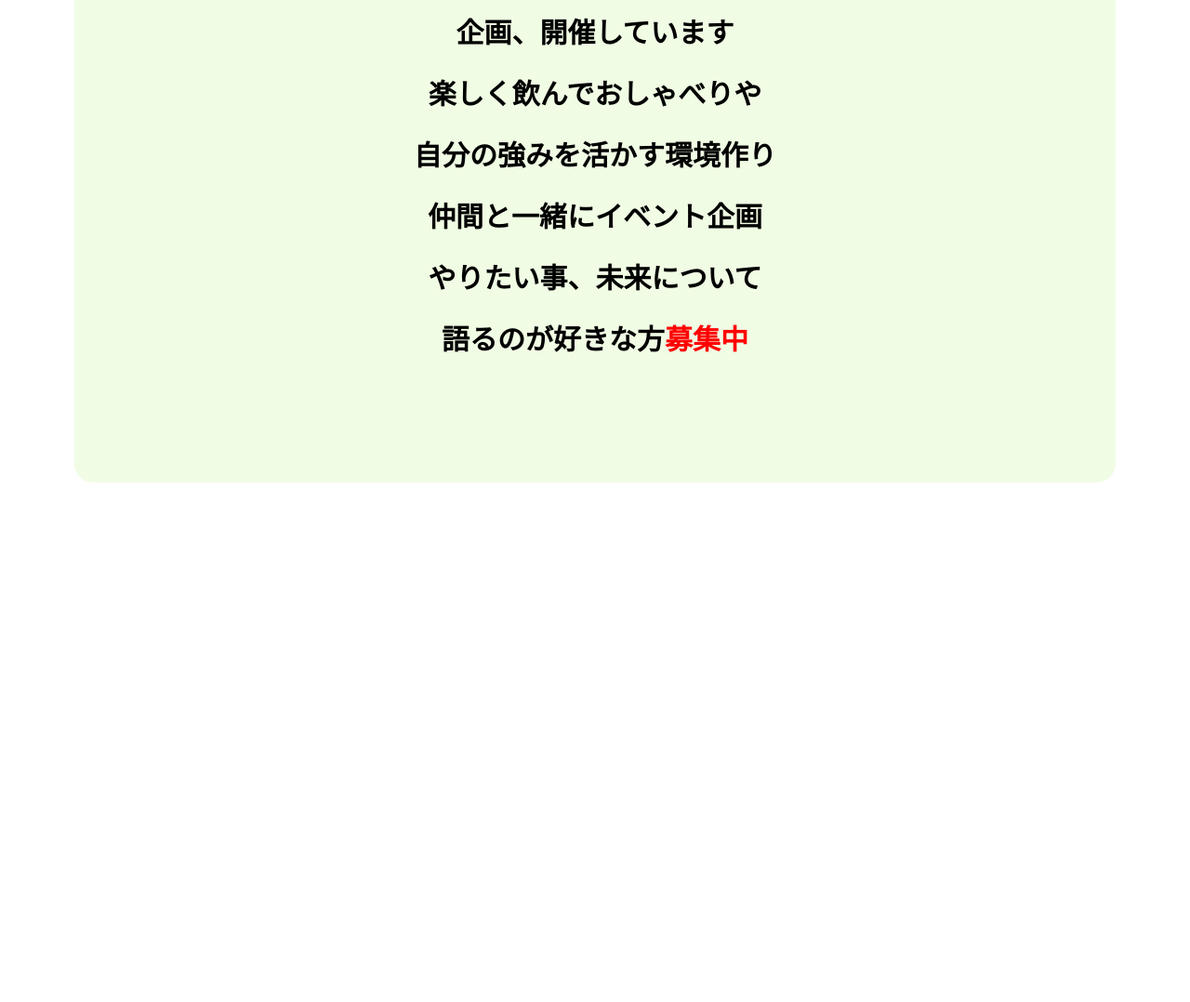
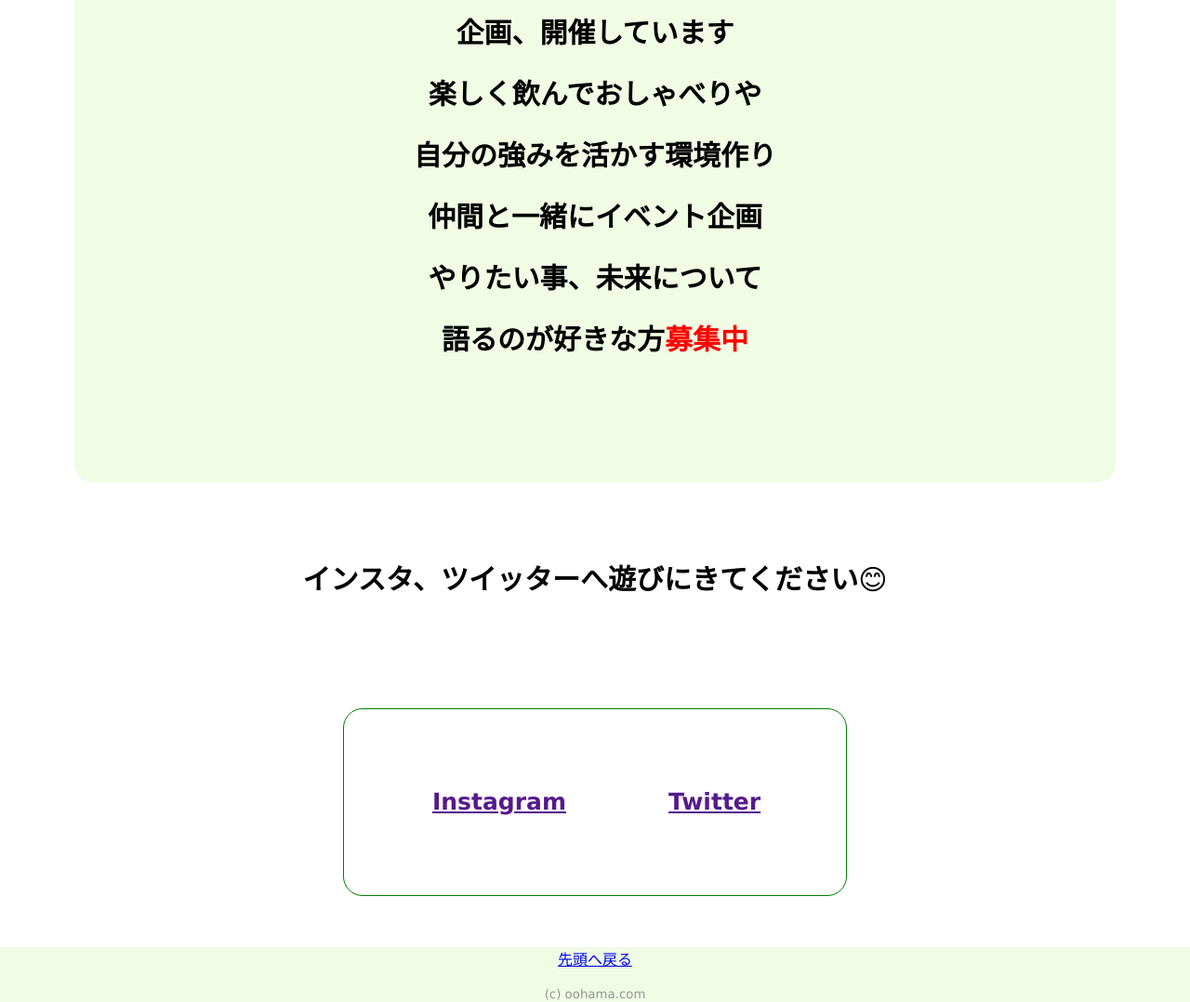
Before and after one commit to kyannaga/oohama, a plain HTML site: page index.html in a window 1280 px wide. Shown: the part 7536-8614 px from the top of the page at 93% size. Before the commit the page ends 8055 px from the top, so only its background shows below. Drawn offline with Linux system fonts and the light colour scheme.

Commit message:
Add files via upload

```diff
--- a/css/styles.css
+++ b/css/styles.css
@@ -1,6 +1,5 @@
 body {
   margin: 0;
-  font-size: 16px;
   font-family: Verdana, Geneva, Tahoma, sans-serif;
 }
 
@@ -115,3 +114,47 @@ section img {
 span {
   color: red;
 }
+
+.block3 p {
+  margin: 80px;
+}
+
+.sns {
+  padding: 40px;
+}
+.sns  ul {
+  width: 500px;
+  height: 200px;
+  list-style: none;
+  display: flex;
+  outline: solid 1px green;
+  border-radius: 20px;
+  margin: 0 auto;
+  font-size: 25px;
+  line-height: 2.2;
+  align-items: center;
+}
+
+.insta {
+  padding: 10px 55px;
+}
+
+.twitter {
+  padding:  10px 55px;
+}
+
+a:hover {
+  text-decoration: none;
+  opacity: 0.5;
+}
+
+/* footer */
+
+footer {
+  background: rgb(240, 252, 228);
+  text-align: center;
+}
+
+small {
+  color: rgb(148, 147, 147);
+}
--- a/index.html
+++ b/index.html
@@ -133,10 +133,23 @@
     </section>
 
     <section class="block3">
-
+      <p>インスタ、ツイッターへ遊びにきてください😊</p>
+      <div class="sns">
+          <ul>
+            <div class="insta">
+              <li><a href="" target="_blank">Instagram</a></li>
+            </div>
+            <div class="twitter">
+              <li><a href="" target="_blank">Twitter</a></li>
+            </div>
+          </ul>
+      </div>
     </section>
 
-
+    <footer>
+      <p><a href="#top">先頭へ戻る</a></p>
+      <small>(c) oohama.com</small>
+    </footer>
 
 
 
```
